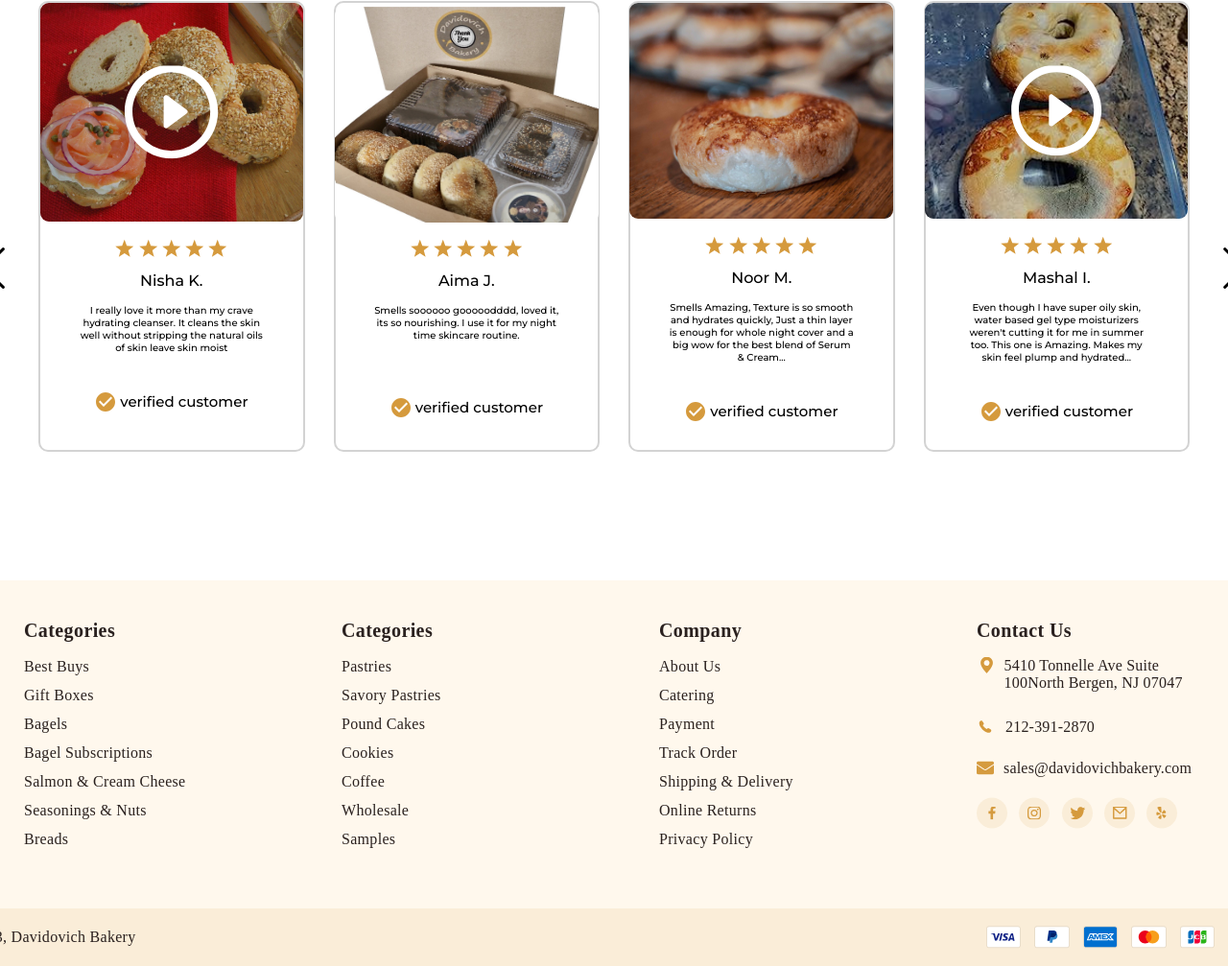
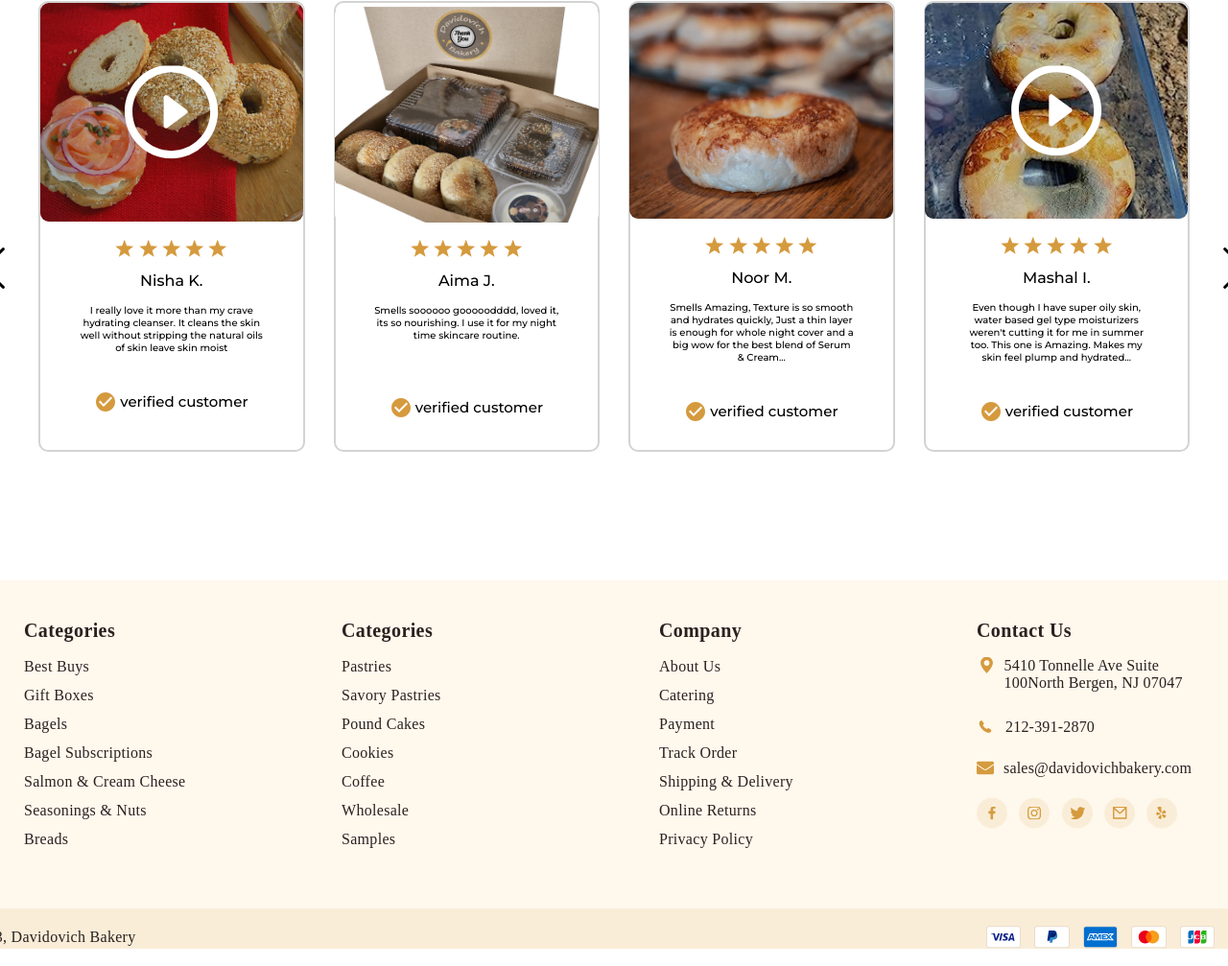
Before and after one commit to areeba0001/The-Bagel, a plain HTML site: page index.html in a window 1280 px wide. Shown: the part 4624-5631 px from the top of the page at 96% size. Drawn offline with nearby package versions, Linux system fonts and the light colour scheme; files whose address does not match are found by name.

Commit message:
Update styles.css

```diff
--- a/styles.css
+++ b/styles.css
@@ -1547,7 +1547,7 @@ position: relative;
 display: flex;
 flex-direction: row;
 justify-content: space-between;
-padding: 18px 105px 18px 104px;
+padding: 18px 105px 0 104px;
 box-sizing: border-box;
 
 }
```
